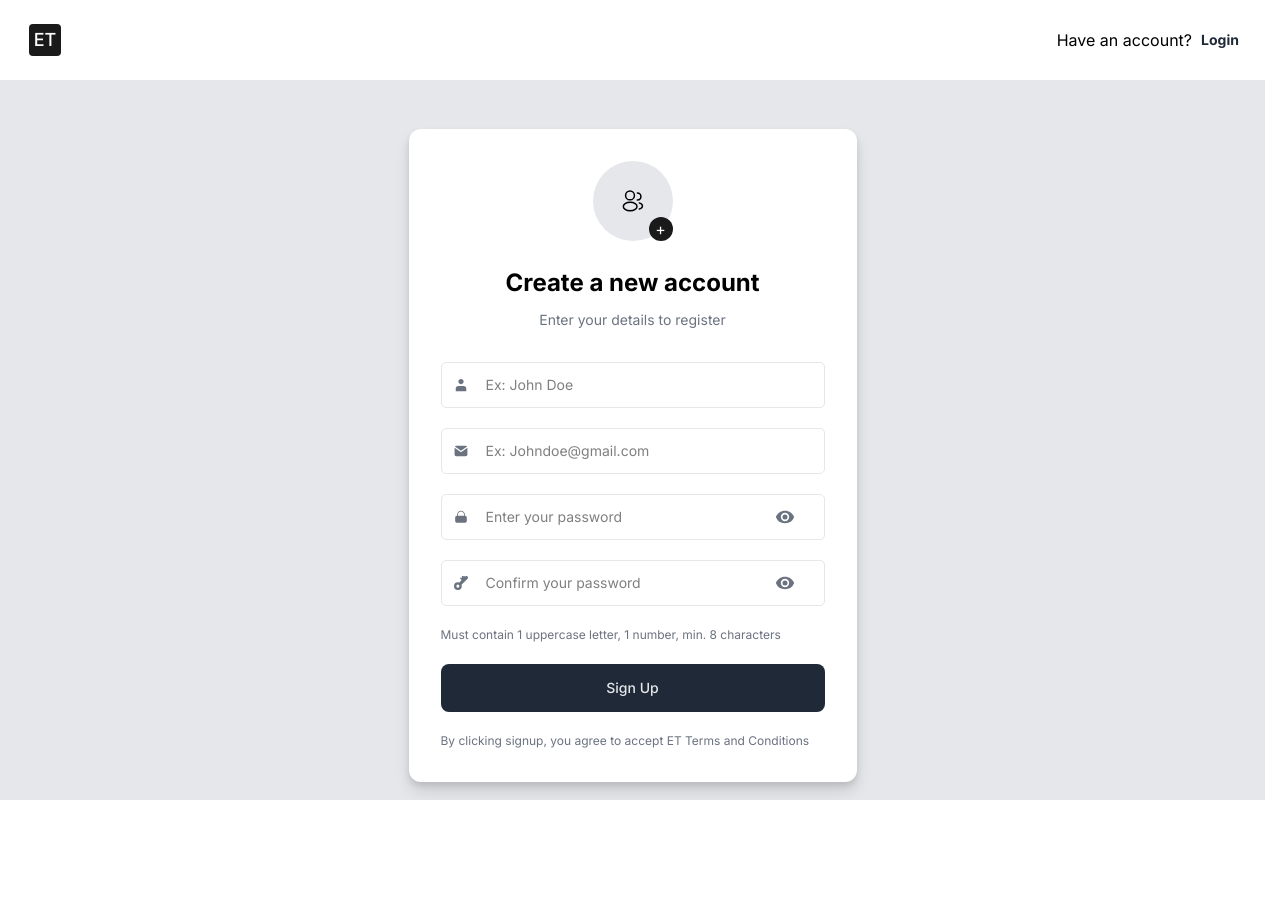
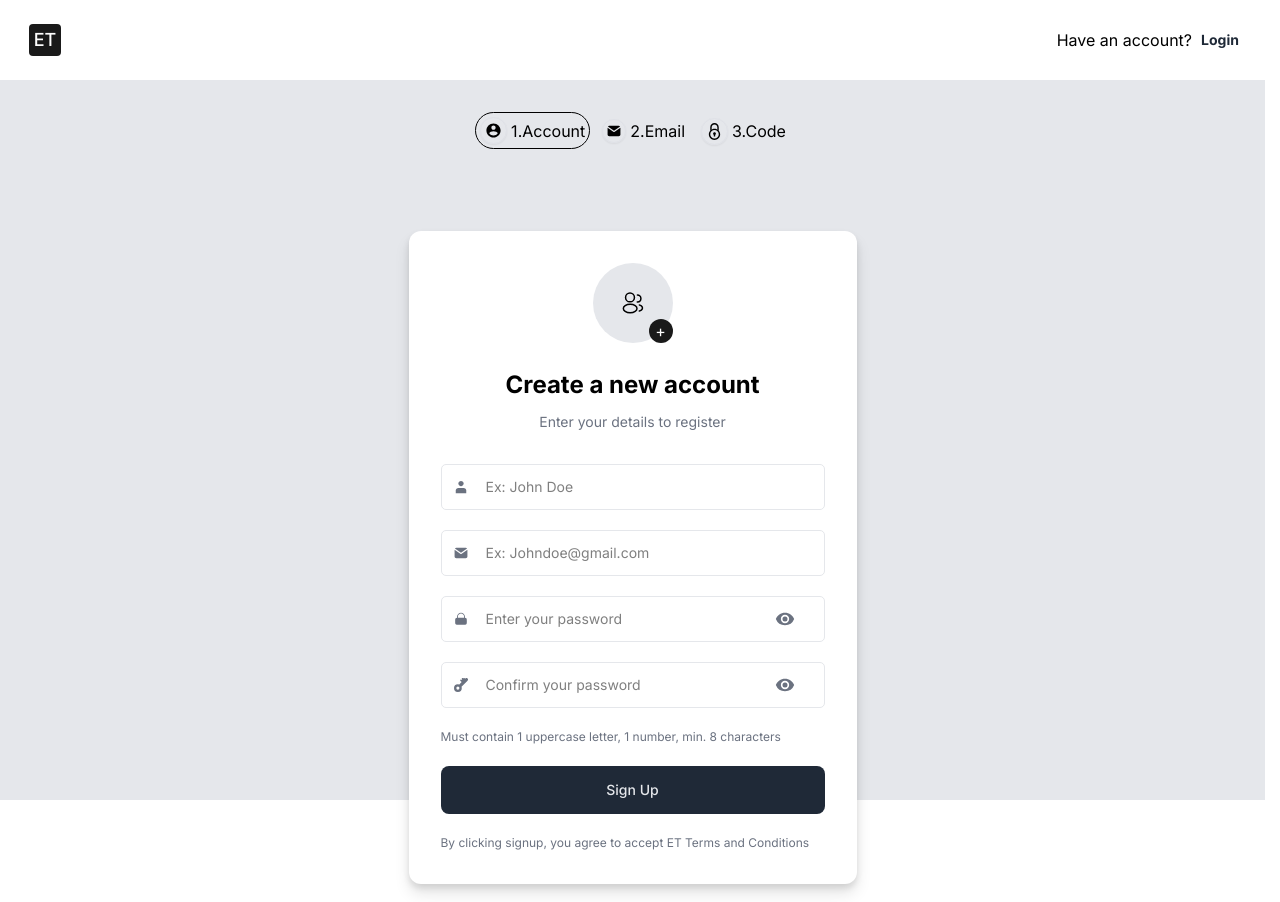
Before and after one commit to Dmytro-Doronin/EquipTrack, a Next.js app in the folder client/: page /signup in a window 1280 px wide. Before the commit the page ends 800 px from the top, so only its background shows below. Built offline with nearby package versions, Linux system fonts and the light colour scheme.

Commit message:
feat: stepper colors

```diff
--- a/client/app/(public)/signup/layout.tsx
+++ b/client/app/(public)/signup/layout.tsx
@@ -1,5 +1,12 @@
 import { ReactNode } from 'react';
 
+import { SignupStepperContainer } from '@/components/auth/signupStepper/SignupStepperContainer';
+
 export default function SignUpLayout({ children }: { children: ReactNode }) {
-    return <div>{children}</div>;
+    return (
+        <div>
+            <SignupStepperContainer />
+            <div>{children}</div>
+        </div>
+    );
 }
--- a/client/app/(public)/signup/verify-email/page.tsx
+++ b/client/app/(public)/signup/verify-email/page.tsx
@@ -0,0 +1,3 @@
+export default function VerifyEmailPage() {
+    return <div>VerifyEmailPage</div>;
+}
--- a/client/components/auth/signupStepper/SignupStepper.tsx
+++ b/client/components/auth/signupStepper/SignupStepper.tsx
@@ -4,9 +4,9 @@ import clsx from 'clsx';
 import Link from 'next/link';
 import { usePathname } from 'next/navigation';
 
+import Checked from '@/components/icons/Checked';
 import { SIGNUP_STEPS, SignupStepKey } from '@/lib/constants/signupSteps';
 import { isStepAvailable, SIGNUP_STEP_ORDER } from '@/utils/signupStep';
-
 type Props = {
     maxAllowedStep: SignupStepKey;
 };
@@ -15,29 +15,44 @@ export const SignupStepper = ({ maxAllowedStep }: Props) => {
     const pathname = usePathname();
 
     return (
-        <div className="mb-8 flex items-center justify-between gap-2">
+        <div className="mb-8 mt-8 flex items-center justify-center gap-2">
             {SIGNUP_STEPS.map((step, index) => {
                 const isActive = pathname === step.path;
                 const available = isStepAvailable(step.key, maxAllowedStep);
                 const isCompleted = SIGNUP_STEP_ORDER[step.key] < SIGNUP_STEP_ORDER[maxAllowedStep];
-
+                const Icon = step.icon;
                 return (
-                    <div key={step.key} className="flex flex-1 items-center gap-2">
+                    <div key={step.key} className="">
                         {available ? (
                             <Link
                                 href={step.path}
                                 className={clsx(
-                                    'flex h-10 w-10 shrink-0 items-center justify-center rounded-full border text-sm font-medium transition',
-                                    isActive && 'border-primary',
-                                    isCompleted && 'bg-black text-white',
+                                    'flex items-center justify-center gap-1 rounded-full p-1 border-1 border-black',
+                                    !isActive && 'border-1 border-black',
                                     !isActive && !isCompleted && 'bg-white text-black',
                                 )}
                             >
-                                {index + 1}
+                                {isCompleted ? (
+                                    <div className="rounded-full p-1 border border-[#DFE1E7] shadow-[0px_1px_2px_0px_#0D0D120F]">
+                                        <Checked />
+                                    </div>
+                                ) : (
+                                    <div className="rounded-full p-1 border border-[#DFE1E7] shadow-[0px_1px_2px_0px_#0D0D120F]">
+                                        <Icon />
+                                    </div>
+                                )}
+                                <span className="text-[16px]">
+                                    {index + 1}.{step.label}
+                                </span>
                             </Link>
                         ) : (
-                            <div className="flex h-10 w-10 shrink-0 cursor-not-allowed items-center justify-center rounded-full border text-sm font-medium opacity-40">
-                                {index + 1}
+                            <div className="flex items-center justify-center gap-1 rounded-full p-1">
+                                <div className="rounded-full p-1 border border-[#DFE1E7] shadow-[0px_1px_2px_0px_#0D0D120F]">
+                                    <Icon />
+                                </div>
+                                <span className="text-[16px]">
+                                    {index + 1}.{step.label}
+                                </span>
                             </div>
                         )}
 
--- a/client/components/forms/signupForm/SignupForm.tsx
+++ b/client/components/forms/signupForm/SignupForm.tsx
@@ -1,15 +1,17 @@
 'use client';
 
 import { zodResolver } from '@hookform/resolvers/zod';
+import { useRouter } from 'next/navigation';
 import { useState } from 'react';
 import { useForm, useWatch } from 'react-hook-form';
 
 import { AvatarChanger } from '@/components/avatarChanger/AvatarChanger';
 import { SignUpFormFormValues } from '@/components/forms/signupForm/signUpForm.types';
 import { signUpSchema } from '@/components/forms/signupForm/signUpForm.validation';
-import { PasswordStrengthIndicator } from '@/components/PasswordStrengthIndicator/PasswordStrengthIndicator';
+import { PasswordStrengthIndicator } from '@/components/passwordStrengthIndicator/PasswordStrengthIndicator';
 import { Button } from '@/components/ui/button/Button';
 import { ControlledTextField } from '@/components/ui/controlled/controlledTextField/ControlledTextField';
+import { useSignupFlowStore } from '@/stores/signupFlow.store';
 
 import Envelope from '../../icons/Envelope';
 import KeyPass from '../../icons/KeyPass';
@@ -22,6 +24,10 @@ import User from '../../icons/User';
 
 export const SignupForm = () => {
     const [avatar, setAvatar] = useState<File | null>(null);
+    const router = useRouter();
+
+    const setEmail = useSignupFlowStore((state) => state.setEmail);
+    const setMaxAllowedStep = useSignupFlowStore((state) => state.setMaxAllowedStep);
     const { control, handleSubmit, reset } = useForm<SignUpFormFormValues>({
         resolver: zodResolver(signUpSchema),
         defaultValues: {
@@ -47,7 +53,11 @@ export const SignupForm = () => {
         formData.append('password', data.password);
         formData.append('confirmPassword', data.confirmPassword);
         console.log(formData.get('password'));
+        setEmail(data.email);
+        setMaxAllowedStep('verify-email');
+
         reset();
+        router.push('/signup/verify-email');
     };
 
     return (
--- /dev/null
+++ b/client/components/icons/Account.tsx
@@ -0,0 +1,26 @@
+import {
+    type Ref,
+    type SVGProps,
+    forwardRef,
+    memo,
+    type MemoExoticComponent,
+    type ForwardRefExoticComponent,
+} from 'react';
+const SvgComponent = (props: SVGProps<SVGSVGElement>, ref: Ref<SVGSVGElement>) => (
+    <svg
+        xmlns="http://www.w3.org/2000/svg"
+        fill="#000000"
+        width="17px"
+        height="17px"
+        viewBox="0 0 24 24"
+        ref={ref}
+        {...props}
+    >
+        <path d="M12 2C6.48 2 2 6.48 2 12s4.48 10 10 10 10-4.48 10-10S17.52 2 12 2zm0 3c1.66 0 3 1.34 3 3s-1.34 3-3 3-3-1.34-3-3 1.34-3 3-3zm0 14.2c-2.5 0-4.71-1.28-6-3.22.03-1.99 4-3.08 6-3.08 1.99 0 5.97 1.09 6 3.08-1.29 1.94-3.5 3.22-6 3.22z" />
+    </svg>
+);
+const SvgIcon = memo(forwardRef(SvgComponent)) as MemoExoticComponent<
+    ForwardRefExoticComponent<SVGProps<SVGSVGElement>>
+>;
+
+export default SvgIcon;
--- /dev/null
+++ b/client/components/icons/Checked.tsx
@@ -0,0 +1,32 @@
+import {
+    type Ref,
+    type SVGProps,
+    forwardRef,
+    memo,
+    type MemoExoticComponent,
+    type ForwardRefExoticComponent,
+} from 'react';
+const SvgComponent = (props: SVGProps<SVGSVGElement>, ref: Ref<SVGSVGElement>) => (
+    <svg
+        height="17px"
+        width="17px"
+        version="1.1"
+        id="Layer_1"
+        xmlns="http://www.w3.org/2000/svg"
+        viewBox="0 0 512 512"
+        ref={ref}
+        {...props}
+    >
+        <ellipse style={{ fill: '#40C4AA' }} cx="256" cy="256" rx="256" ry="255.832" />
+        <polygon
+            style={{ fill: '#FFFFFF' }}
+            points="235.48,392.08 114.44,297.792 148.84,253.616 223.176,311.512 345.848,134.504
+	391.88,166.392 "
+        />
+    </svg>
+);
+const SvgIcon = memo(forwardRef(SvgComponent)) as MemoExoticComponent<
+    ForwardRefExoticComponent<SVGProps<SVGSVGElement>>
+>;
+
+export default SvgIcon;
--- /dev/null
+++ b/client/components/icons/Secure.tsx
@@ -0,0 +1,41 @@
+import {
+    type Ref,
+    type SVGProps,
+    forwardRef,
+    memo,
+    type MemoExoticComponent,
+    type ForwardRefExoticComponent,
+} from 'react';
+const SvgComponent = (props: SVGProps<SVGSVGElement>, ref: Ref<SVGSVGElement>) => (
+    <svg
+        fill="#000000"
+        height="17px"
+        width="17px"
+        version="1.1"
+        id="XMLID_246_"
+        xmlns="http://www.w3.org/2000/svg"
+        viewBox="0 0 24 24"
+        ref={ref}
+        {...props}
+    >
+        <g id="secure">
+            <g>
+                <path d="M14,15c0-1.1-0.9-2-2-2s-2,0.9-2,2c0,0.7,0.4,1.4,1,1.7V19h2v-2.3C13.6,16.4,14,15.7,14,15z" />
+            </g>
+            <g>
+                <path
+                    d="M12,24c-4.4,0-8-3.6-8-8s3.6-8,8-8s8,3.6,8,8S16.4,24,12,24z M12,10c-3.3,0-6,2.7-6,6s2.7,6,6,6s6-2.7,6-6S15.3,10,12,10z
+			"
+                />
+            </g>
+            <g>
+                <path d="M18,11h-2V6c0-2.2-1.8-4-4-4S8,3.8,8,6v5H6V6c0-3.3,2.7-6,6-6s6,2.7,6,6V11z" />
+            </g>
+        </g>
+    </svg>
+);
+const SvgIcon = memo(forwardRef(SvgComponent)) as MemoExoticComponent<
+    ForwardRefExoticComponent<SVGProps<SVGSVGElement>>
+>;
+
+export default SvgIcon;
--- a/client/hooks/useSignupStepGuard.ts
+++ b/client/hooks/useSignupStepGuard.ts
@@ -9,7 +9,7 @@ import { SIGNUP_STEP_ORDER } from '@/utils/signupStep';
 export const useSignupStepGuard = (
     currentStep: SignupStepKey,
     maxAllowedStep: SignupStepKey,
-    fallbackPath: string = '/auth/signup',
+    fallbackPath: string = '/signup',
 ) => {
     const router = useRouter();
 
```
Also changed, not shown: client/lib/constants/signupSteps.tsx (renamed from client/lib/constants/signupSteps.ts, +7 -0 lines), client/components/passwordStrengthIndicator/PasswordStrengthIndicator.tsx (renamed from client/components/PasswordStrengthIndicator/PasswordStrengthIndicator.tsx).
